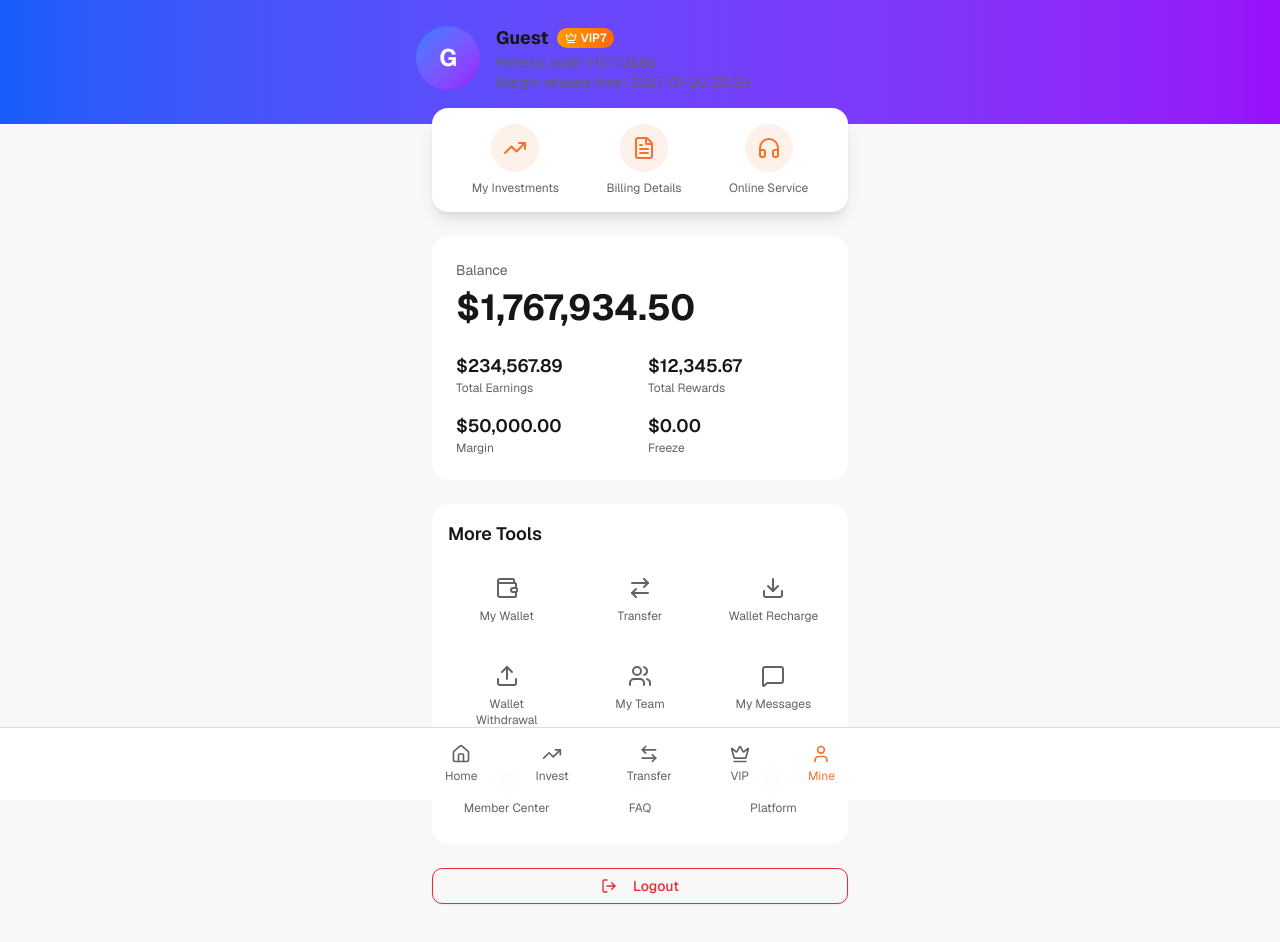
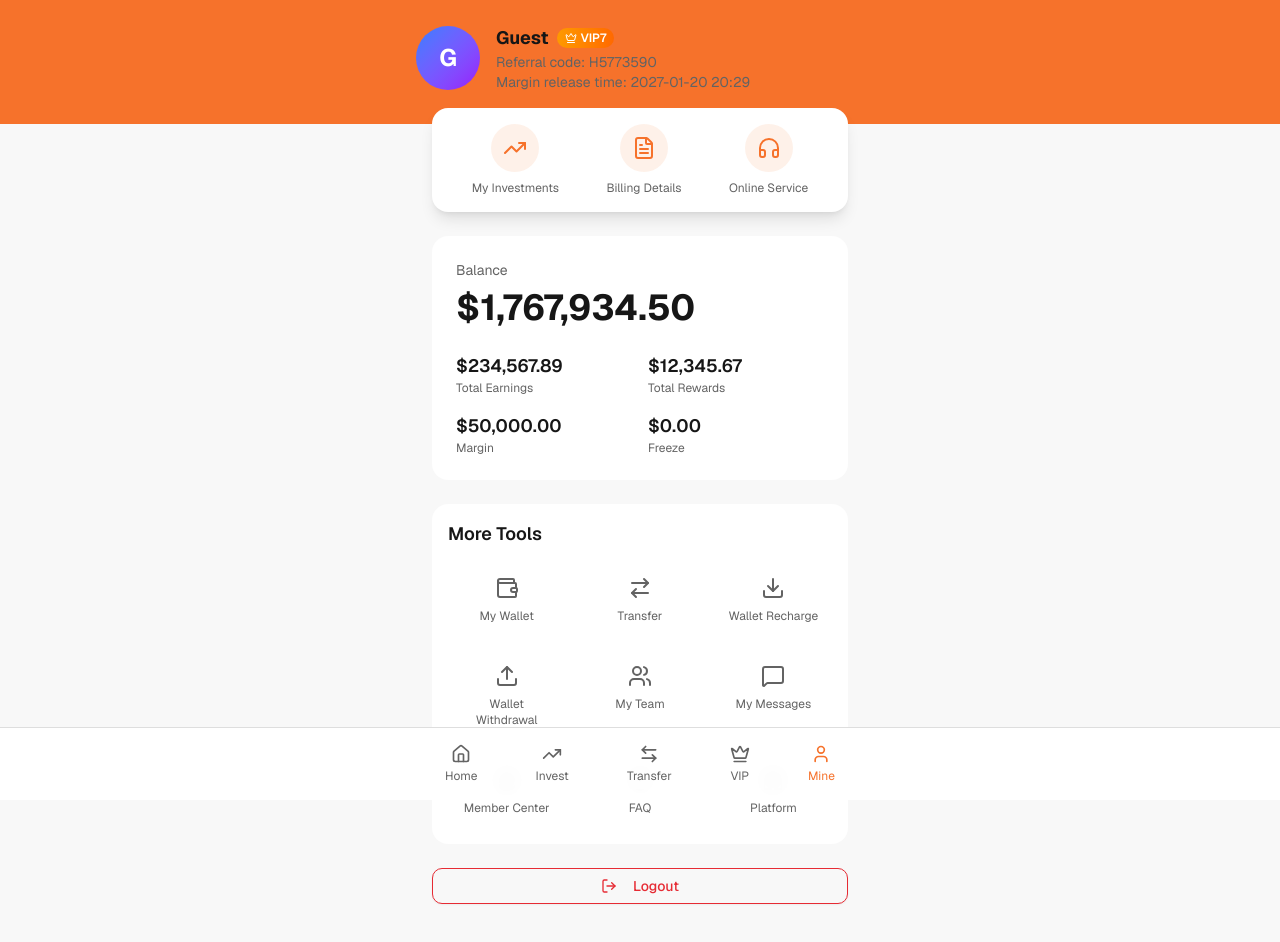
Before and after one commit to Alinda70/vip-package-design, a Next.js app: page /mine in a window 1280 px wide. Shown: the top 942 px of the page. Built offline with nearby package versions, Linux system fonts and the light colour scheme.

Commit message:
fix: update Mine page header color to match theme\n\nChange header color to primary for consistent orange/white theme.

```diff
--- a/app/mine/page.tsx
+++ b/app/mine/page.tsx
@@ -60,7 +60,7 @@ export default function MinePage() {
   return (
     <main className="min-h-screen bg-background pb-20">
       {/* Header */}
-      <header className="bg-gradient-to-r from-blue-600 to-purple-600 px-4 pb-8 pt-6">
+      <header className="bg-primary px-4 pb-8 pt-6">
         <div className="mx-auto max-w-md">
           <ProfileHeader
             username={user?.username || "Guest"}
```
